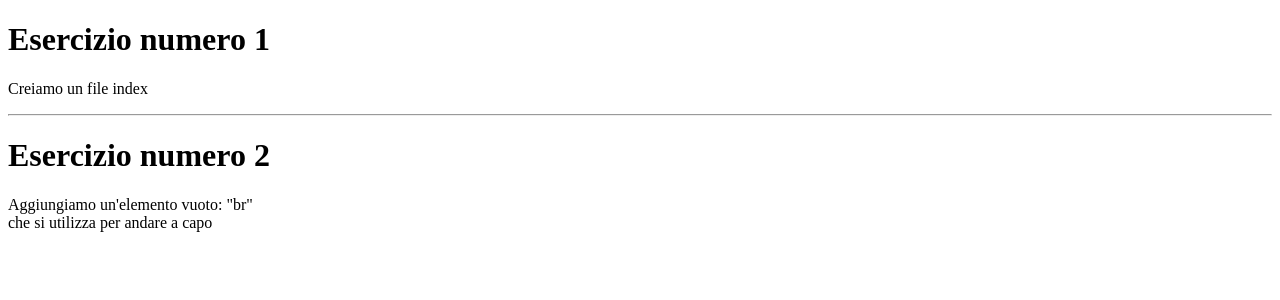
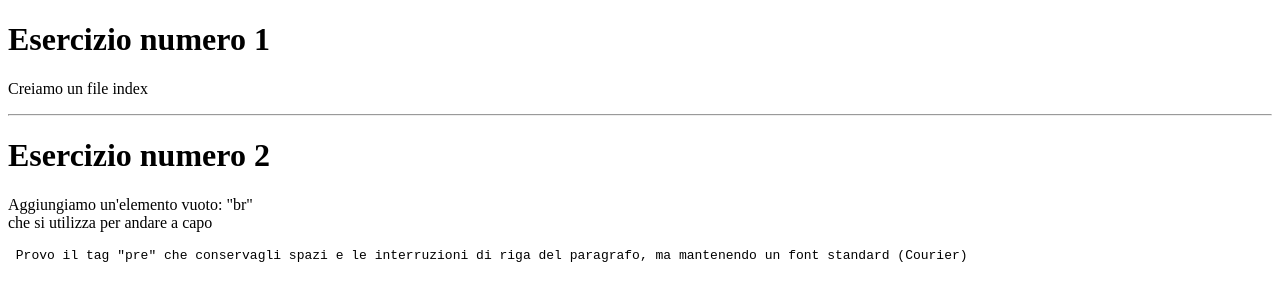
Before and after one commit to Claudiasals/MiaTech, a plain HTML site: page index.html in a window 1280 px wide. Drawn offline with Linux system fonts and the light colour scheme.

Commit message:
Provo il tag "pre"

```diff
--- a/index.html
+++ b/index.html
@@ -10,6 +10,7 @@
         <hr>
         <h1> Esercizio numero 2 </h1>
         <P> Aggiungiamo un'elemento vuoto: "br"<br> che si utilizza per andare a capo</p>
+        <pre> Provo il tag "pre" che conservagli spazi e le interruzioni di riga del paragrafo, ma mantenendo un font standard (Courier) </pre>
 
     </body>
 
```
